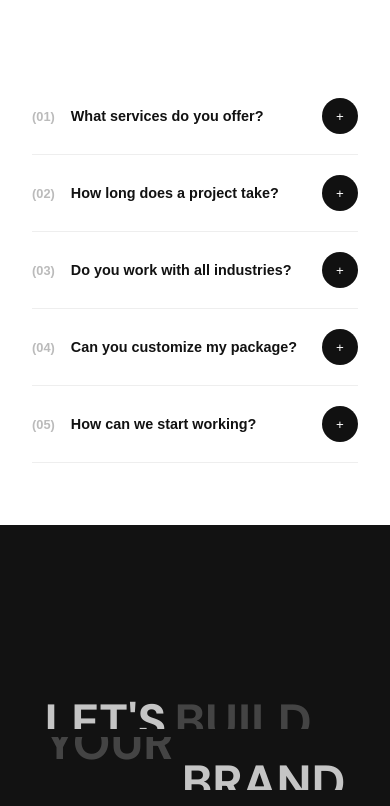
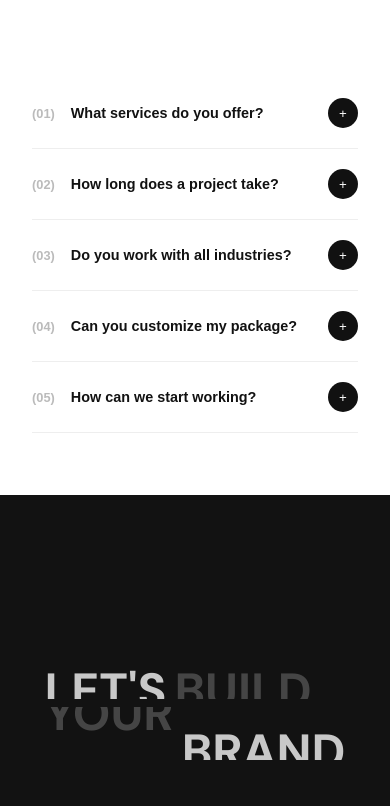
Before and after one commit to KateSeo0826/lunarstudio, a Next.js app: page /en/contact in a window 390 px wide. Shown: the part 1504-2310 px from the top of the page. Built offline with nearby package versions, Linux system fonts and the light colour scheme.

Commit message:
change quickhelp css

```diff
--- a/components/QuickHelp.module.css
+++ b/components/QuickHelp.module.css
@@ -128,7 +128,6 @@
 }
 
 .qText {
-  text-align: left;
   font-size: 1.2rem;
   font-weight: 600;
   color: var(--black);
@@ -152,10 +151,12 @@
 }
 
 .answer {
-  padding-bottom: 30px;
+  padding-left: 2.25rem;
+  padding-bottom: 1.75rem;
   color: #666;
   line-height: 1.7;
   font-size: 1.05rem;
+  word-break: keep-all;
 }
 
 .footerCta {
@@ -211,6 +212,17 @@
     top: -10px;
   }
 
+  .answer {
+    padding-left: 0.5rem;
+    font-size: 0.8rem;
+    word-break: keep-all;
+    padding-bottom: 1rem;
+  }
+
+  .icon {
+    width: 30px;
+    height: 30px;
+  }
   .askBtn {
     padding: 0.85rem 1.25rem;
     font-size: 0.8rem;
```
